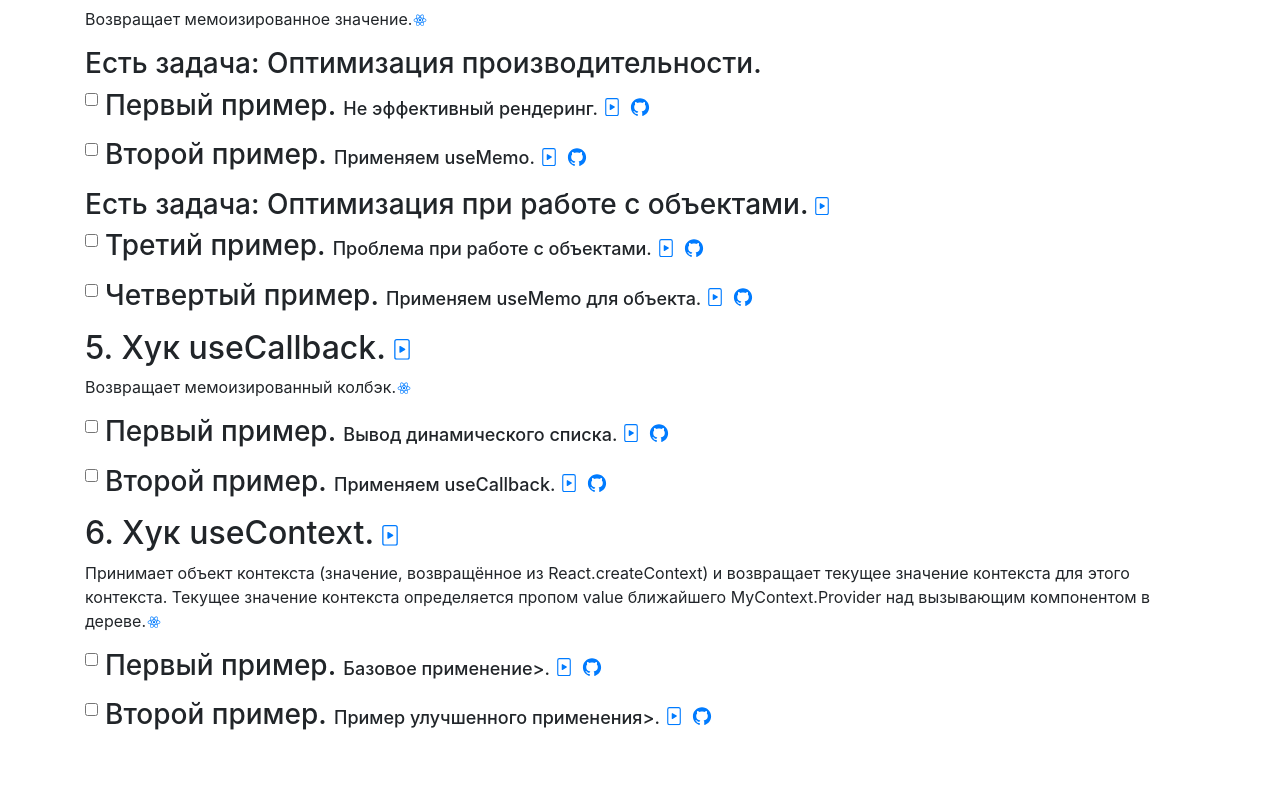
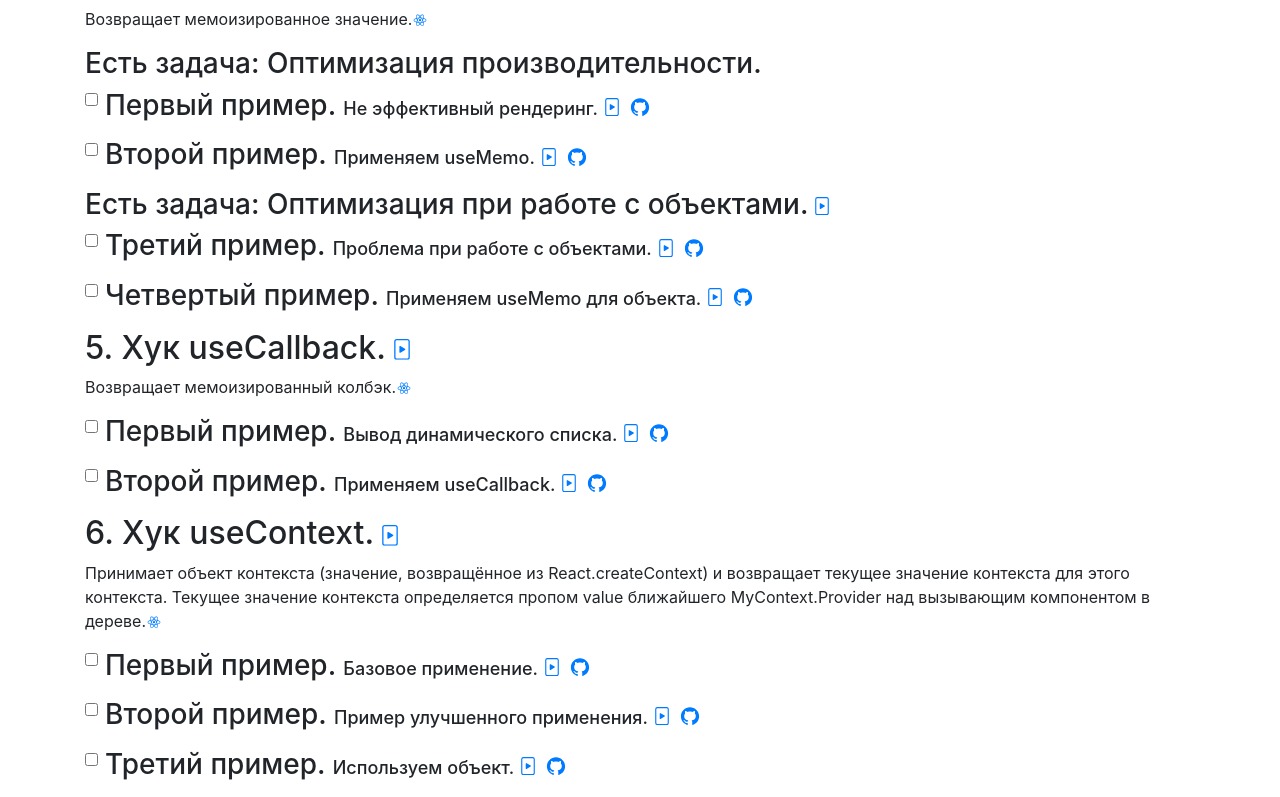
Before and after one commit to AVL68/react_hooks_compendium, a React (Create React App) app: page / in a window 1280 px wide. Shown: the part 1702-2499 px from the top of the page. Before the commit the page ends 2450 px from the top, so only its background shows below. Built offline with nearby package versions, Linux system fonts and the light colour scheme.

Commit message:
Lesson06. Добавил третий пример.

```diff
--- /dev/null
+++ b/src/Lesson06/L06_03_useContextObject/L06_03_useContextObject.js
@@ -0,0 +1,18 @@
+import React from "react";
+import {AlertProvider} from "./alert/AlertContext";
+import Main from "./Main";
+import Alert from "./alert/Alert";
+
+export default function L06_03_useContextObject() {
+
+  return (
+    <AlertProvider >
+      <div className="card bg-light mb-3 shadow" style={{width: "45rem"}}>
+        <div className="card-body">
+          <Alert/>
+          <Main/>
+        </div>
+      </div>
+    </AlertProvider>
+  )
+}
--- /dev/null
+++ b/src/Lesson06/L06_03_useContextObject/Main.js
@@ -0,0 +1,14 @@
+import React from "react";
+import {useAlert} from "./alert/AlertContext";
+
+export default function Main() {
+
+  const {toggle} = useAlert()
+
+  return (
+    <>
+      <h1>Привет в примере с Context</h1>
+      <button className="btn btn-success" onClick={toggle}>Показать alert</button>
+    </>
+  )
+}
--- /dev/null
+++ b/src/Lesson06/L06_03_useContextObject/alert/Alert.js
@@ -0,0 +1,15 @@
+import React from "react";
+import {useAlert} from "./AlertContext";
+
+export default function Alert() {
+  const alert = useAlert()
+  if (!alert.visible) return null
+
+  return (
+      <div className="alert alert-danger" role="alert" onClick={alert.toggle} style={{ cursor: "pointer"}}>
+        <p className="mb-0">
+          Это очень и очень важное сообщение!!!
+        </p>
+      </div>
+  )
+}
--- /dev/null
+++ b/src/Lesson06/L06_03_useContextObject/alert/AlertContext.js
@@ -0,0 +1,23 @@
+import React, {useContext, useState} from "react";
+
+
+const AlertContext = React.createContext()
+
+export const useAlert = () => {
+  return useContext(AlertContext)
+}
+
+export const AlertProvider = ({ children=null }) => {
+  const [alert, setAlert] = useState(false)
+  const toggle = () => setAlert(prev => !prev)
+
+  return (
+    <AlertContext.Provider value={{
+      visible: alert,
+      toggle
+    }} >
+        {children}
+    </AlertContext.Provider>
+  )
+
+}
--- a/src/Lesson06/L06_listOfContent.js
+++ b/src/Lesson06/L06_listOfContent.js
@@ -1,14 +1,17 @@
 import React, { useState } from "react";
 import {HeaderForExampl} from "../common/HeaderForExampl";
+import ReactjsOrg from "../common/ReactjsOrg";
+import CodeHowText from "../common/СodeHowText";
+import GitHubFile from "../common/GitHubFile";
 import L06_01_useContextBase from "./L06_01_useContextBase/L06_01_useContextBase";
-import ReactjsOrg from "../common/ReactjsOrg";
-import СodeHowText from "../common/СodeHowText";
 import L06_02_useContextImproved from "./L06_02_useContextImproved/L06_02_useContextImproved";
+import L06_03_useContextObject from "./L06_03_useContextObject/L06_03_useContextObject";
 // import WatchVideoLessonFromSecond from "../common/WatchVideoLessonFromSecond";
 
 export const L06_listOfContent = () => {
   const [seeExampl01, setSeeExampl01] = useState(false);
   const [seeExampl02, setSeeExampl02] = useState(false);
+  const [seeExampl03, setSeeExampl03] = useState(false);
 
   return (
     <>
@@ -16,7 +19,7 @@ export const L06_listOfContent = () => {
         seeExampl={seeExampl01}
         setSeeExampl={setSeeExampl01}
         label="Первый пример. "
-        labelAdd="Базовое применение>."
+        labelAdd="Базовое применение."
         WVLFSecond={4209}
         GHFile="https://github.com/AVL68/react_hooks_compendium/blob/master/src/Lesson06/L06_01_useContextBase/L06_01_useContextBase.js"
       />
@@ -24,12 +27,12 @@ export const L06_listOfContent = () => {
         <>
           <p>Создаём объект Context.
             <ReactjsOrg href="https://ru.reactjs.org/docs/context.html#reactcreatecontext"/>
-            <СodeHowText codeText={[`export const AlertContext = React.createContext()`]}/>
+            <CodeHowText codeText={[`export const AlertContext = React.createContext()`]}/>
             Каждый объект Context используется вместе с Provider компонентом
             <ReactjsOrg href="https://ru.reactjs.org/docs/context.html#contextprovider"/>,
-            <СodeHowText codeText={[`<AlertContext.Provider value={alert} >`]}/>
+            <CodeHowText codeText={[`<AlertContext.Provider value={alert} >`]}/>
             который позволяет дочерним компонентам, использующим этот контекст, подписаться на его изменения.
-            <СodeHowText codeText={[`const alert = useContext(AlertContext)`]}/>
+            <CodeHowText codeText={[`const alert = useContext(AlertContext)`]}/>
           </p>
 
           <L06_01_useContextBase/>
@@ -37,24 +40,43 @@ export const L06_listOfContent = () => {
         </>
       ) : null}
 
-
       <HeaderForExampl
         seeExampl={seeExampl02}
         setSeeExampl={setSeeExampl02}
         label="Второй пример. "
-        labelAdd="Пример улучшенного применения>."
+        labelAdd="Пример улучшенного применения."
         WVLFSecond={4687}
-        GHFile="https://github.com/AVL68/react_hooks_compendium/blob/master/src/Lesson06/L06_01_useContextImproved/L06_02_useContextImproved.js"
+        GHFile="https://github.com/AVL68/react_hooks_compendium/blob/master/src/Lesson06/L06_02_useContextImproved/L06_02_useContextImproved.js"
       />
       {seeExampl02 ? (
         <>
+          <p>Всю логику работы с context и state выносим в отдельный файл.
+            <GitHubFile href="https://github.com/AVL68/react_hooks_compendium/blob/master/src/Lesson06/L06_02_useContextImproved/alert/AlertContext.js" />
+          </p>
           <L06_02_useContextImproved/>
 
         </>
       ) : null}
 
+      <HeaderForExampl
+        seeExampl={seeExampl03}
+        setSeeExampl={setSeeExampl03}
+        label="Третий пример. "
+        labelAdd="Используем объект."
+        WVLFSecond={5123}
+        GHFile="https://github.com/AVL68/react_hooks_compendium/blob/master/src/Lesson06/L06_03_useContextImproved/L06_03_useContextObject.js"
+      />
+      {seeExampl03 ? (
+        <>
+          <p>Экспортируем в провайдере объект
+            <GitHubFile href="https://github.com/AVL68/react_hooks_compendium/blob/master/src/Lesson06/L06_03_useContextImproved/alert/AlertContext.js"/>
+            :
+            <CodeHowText codeText={[`<AlertContext.Provider value={{`, `visible: alert,`, `toggle`, `}} >`]}/>
+          </p>
+          <L06_03_useContextObject/>
 
-
+        </>
+      ) : null}
 
     </>
   );
```
